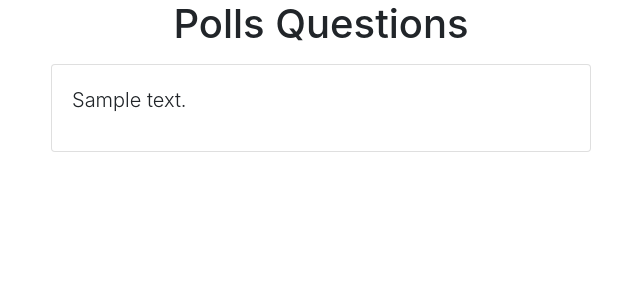
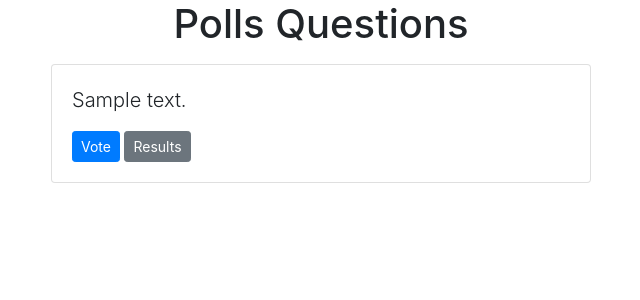
Before and after one commit to KucharM/django_polling_app, a Django app: page /polls/ in a window 1280 px wide. Shown: the top 300 px of the page, without its empty margins (319-959 px from the left). Run offline with Django 3.2, Linux system fonts and the light colour scheme; tables that the repository leaves empty hold one stand-in row (values such as "Sample post"); some libraries are stand-ins or nearby versions.

Commit message:
added links to results and detail in home.html

```diff
--- a/templates/polls/home.html
+++ b/templates/polls/home.html
@@ -14,6 +14,8 @@
                     <p class="lead">
                         {{ question.question_text }}
                     </p>
+                    <a href="{% url 'polls:detail' question.id %}" class='btn btn-primary btn-sm'>Vote</a>
+                    <a href="{% url 'polls:results' question.id %}" class='btn btn-secondary btn-sm'>Results</a>
                 </div>
             </div>
         {% endfor %}
```
